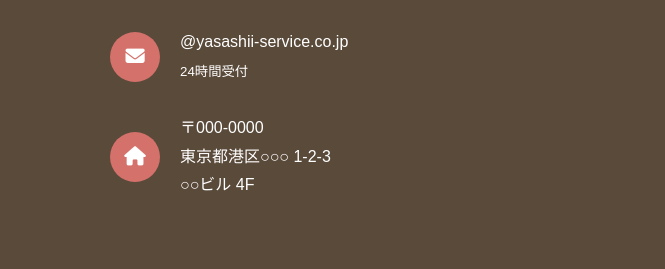
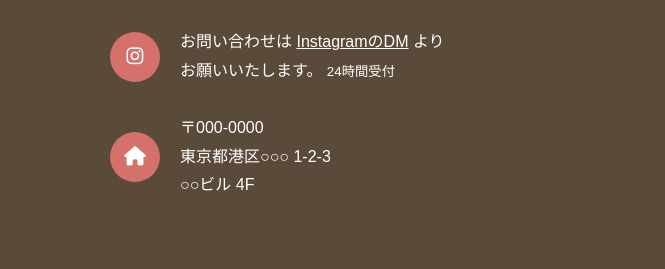
Before and after one commit to sakuraweb-2025/sakuraweb-2025.github.io, a plain HTML site: page index.html in a window 1280 px wide. Shown: the part 2824-3093 px from the top of the page, 0-665 px from the left. Drawn offline with Linux system fonts and the light colour scheme; grey boxes are pictures that could not be loaded.

Commit message:
お問い合わせ欄の修正
メアドを削除し、インスタに修正

```diff
--- a/index.html
+++ b/index.html
@@ -6,6 +6,7 @@
     <meta name="viewport" content="width=device-width, initial-scale=1.0">
     <link rel="stylesheet" href="style.css">
     <link rel="stylesheet" href="https://cdnjs.cloudflare.com/ajax/libs/font-awesome/6.5.0/css/all.min.css">
+    <link rel="icon" href="favicon.ico" type="image/x-icon">
     <title>あたたかなサービス - やわらかく、やさしく</title>
 </head>
 
@@ -129,10 +130,12 @@
                     </div>
 
                     <div class="contact-item">
-                        <div class="contact-icon"><i class="fa-solid fa-envelope"></i></div>
+                        <div class="contact-icon"><i class="fa-brands fa-instagram"></i></div>
                         <div>
-                            <!-- <strong>メール</strong><br> -->
-                            <span>@yasashii-service.co.jp</span><br>
+                            <!-- <strong>sns</strong><br> -->
+                            <!-- <span>@yasashii-service.co.jp</span><br> -->
+                            <span>お問い合わせは <a href="https://www.instagram.com/baron.soushisouai"
+                                    target="_blank">InstagramのDM</a> より<br>お願いいたします。</span>
                             <small>24時間受付</small>
                         </div>
                     </div>
@@ -151,7 +154,7 @@
                 <div class="contact-map">
                     <iframe style="border:0; border-radius: 20px;"
                         src="https://www.google.com/maps/embed?pb=!1m18!1m12!1m3!1d3241.8618084121824!2d139.69170621525867!3d35.689487980192975!2m3!1f0!2f0!3f0!3m2!1i1024!2i768!4f13.1!3m3!1m2!1s0x60188cd098b7e40f%3A0x6960b94ecb39fc92!2z5p2x5Lqs6YO95riv5Yy65aSn5a2m5Lq65qmf!5e0!3m2!1sja!2sjp!4v1717390770321!5m2!1sja!2sjp"
-                        width="100%" height="100%" style="border:0;" allowfullscreen="" loading="lazy"
+                        width="100%" height="100%" allowfullscreen="" loading="lazy"
                         referrerpolicy="no-referrer-when-downgrade">
                     </iframe>
                 </div>
--- a/style.css
+++ b/style.css
@@ -415,6 +415,10 @@
             word-break: break-word;
         }
 
+        .contact-item span a {
+            text-decoration: underline;
+        }
+
         .contact-item a {
             color: white;
             text-decoration: none;
```
Also changed, not shown: favicon.ico (added), images/hero-pc.png (deleted).
